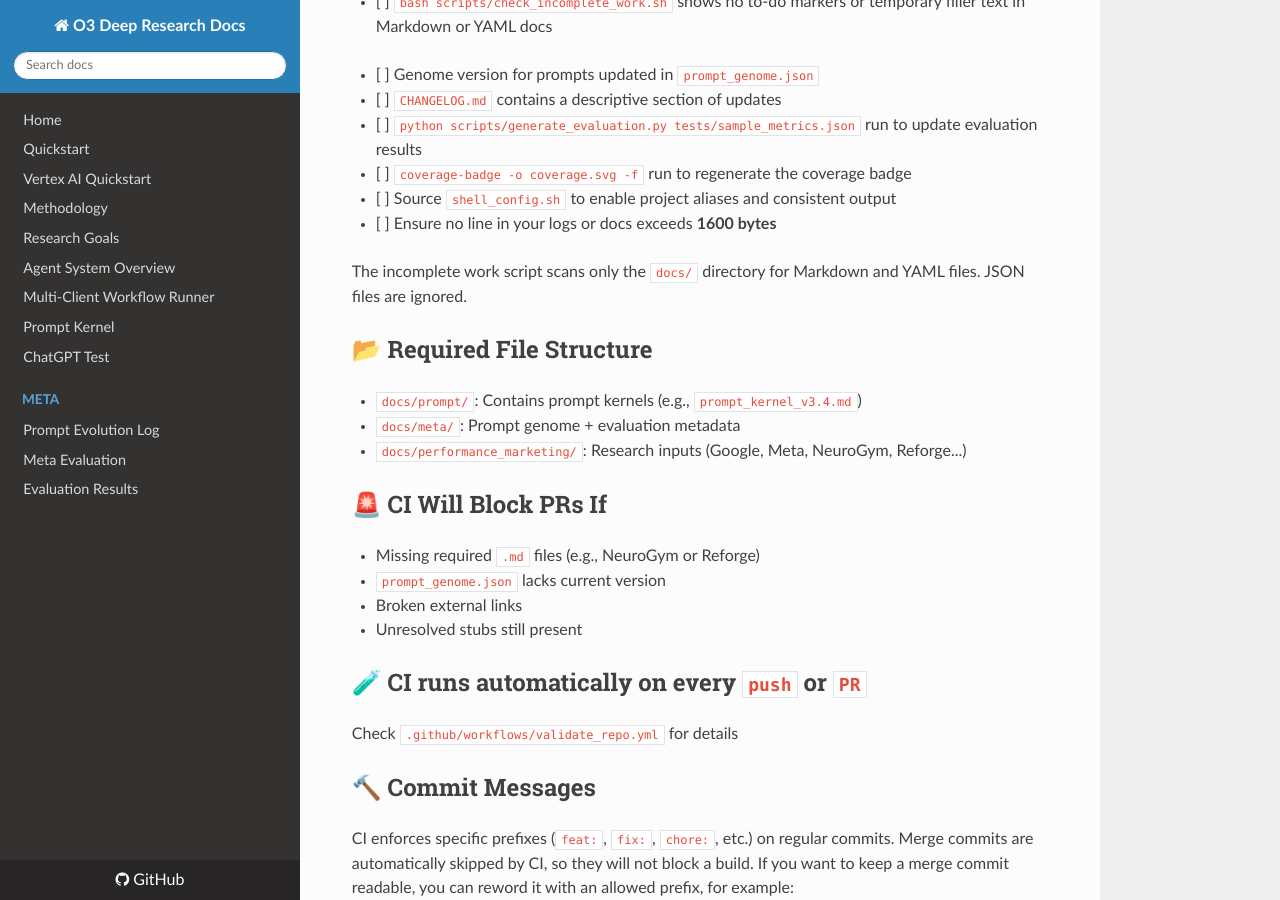
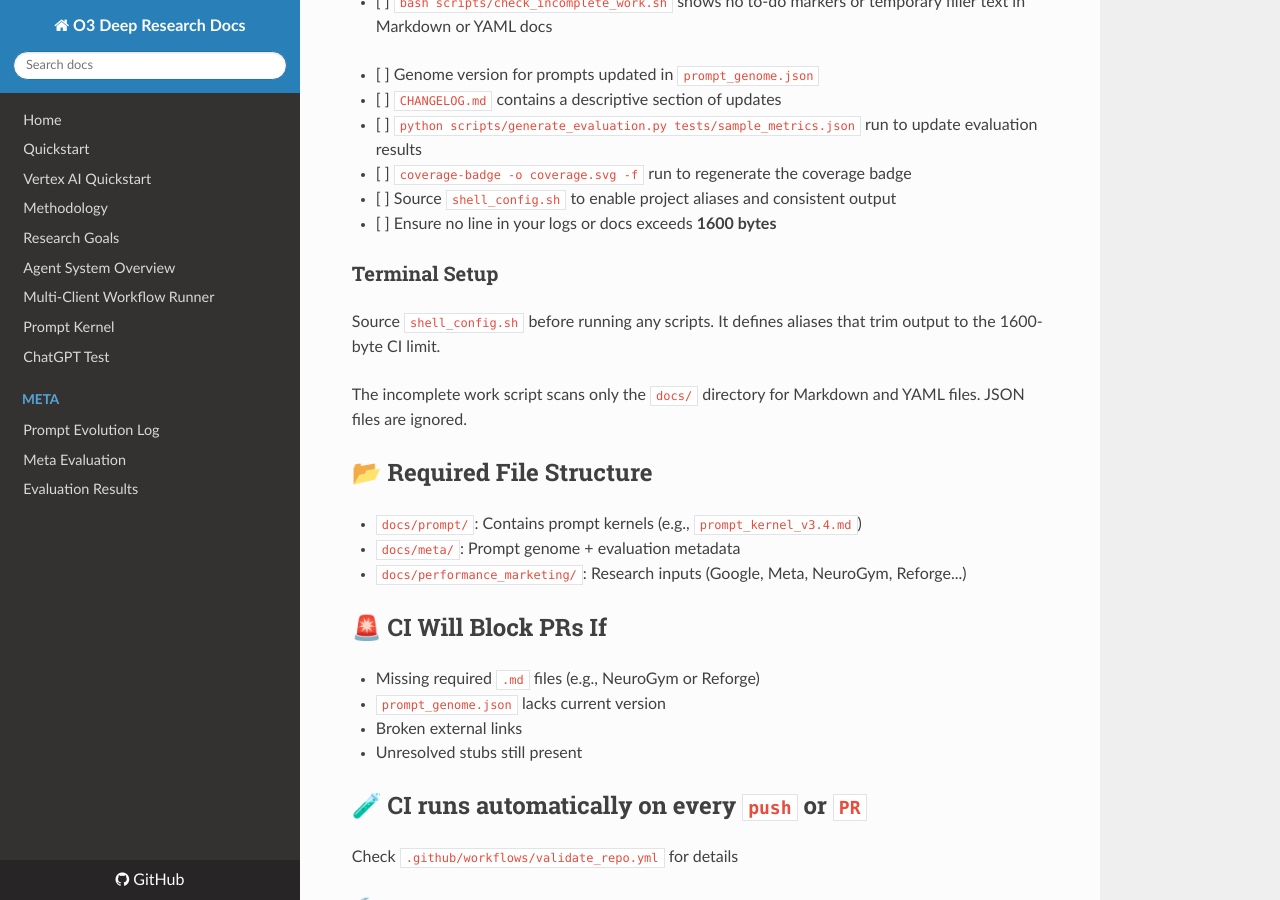
Before and after one commit to ADV-IT-Performance-Corp/ADV-ADK-Research-Hub, an MkDocs documentation site: the page built from docs/contribution_guide.md, in a window 1280 px wide and 900 px high, scrolled down 446 px. Built offline with MkDocs 1.6.1, drawn with Linux system fonts in a browser that asks for light colours; nearby versions of some CDN libraries.

Commit message:
docs: add shell setup and log limit notes

```diff
--- a/docs/contribution_guide.md
+++ b/docs/contribution_guide.md
@@ -17,6 +17,9 @@ To maintain quality, reproducibility, and consistency, all contributions must fo
 - [ ] `coverage-badge -o coverage.svg -f` run to regenerate the coverage badge
 - [ ] Source `shell_config.sh` to enable project aliases and consistent output
 - [ ] Ensure no line in your logs or docs exceeds **1600 bytes**
+
+### Terminal Setup
+Source `shell_config.sh` before running any scripts. It defines aliases that trim output to the 1600-byte CI limit.
 
 The incomplete work script scans only the `docs/` directory for Markdown and YAML files. JSON files are ignored.
 
```
Also changed, not shown: README.md (+4 -0 lines).
